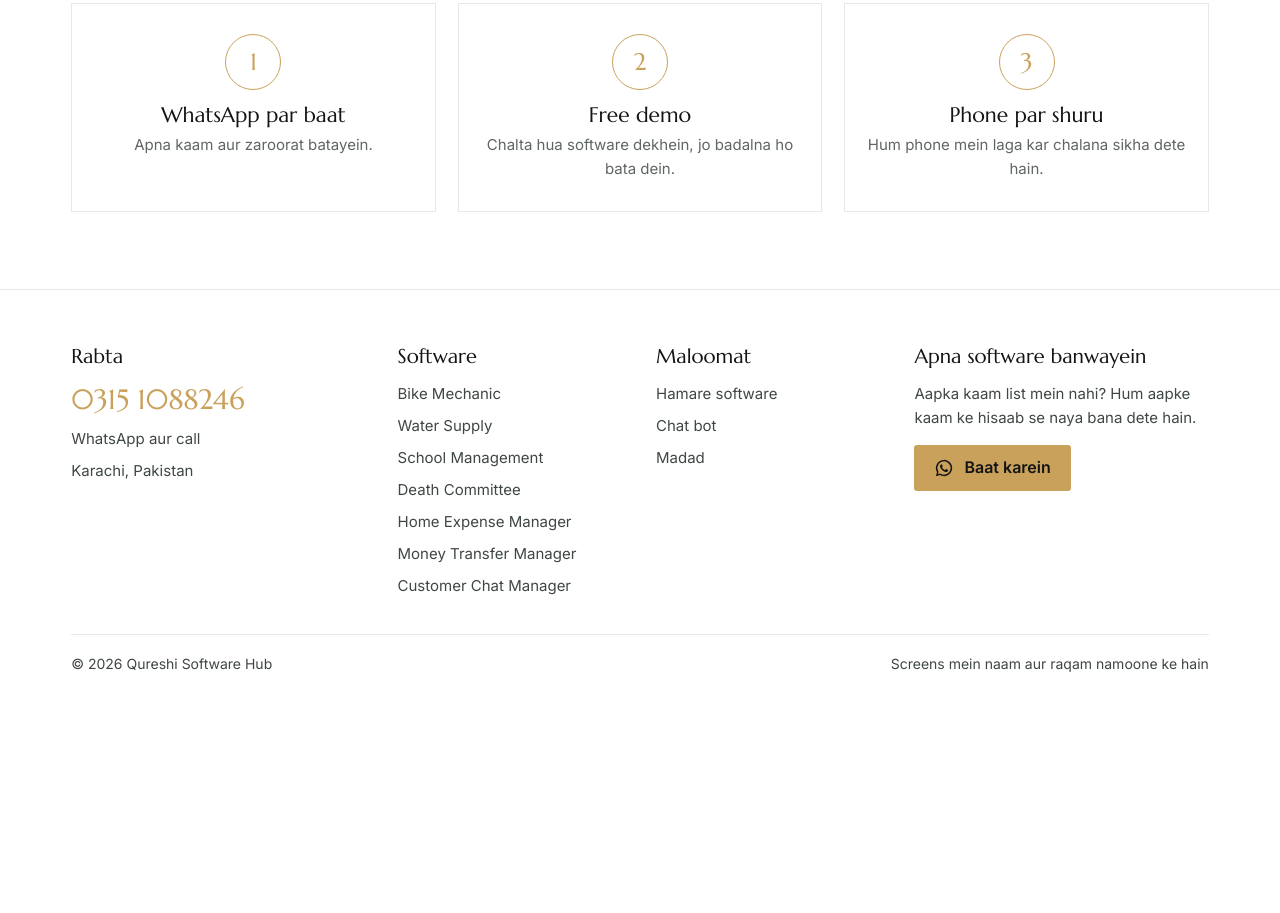
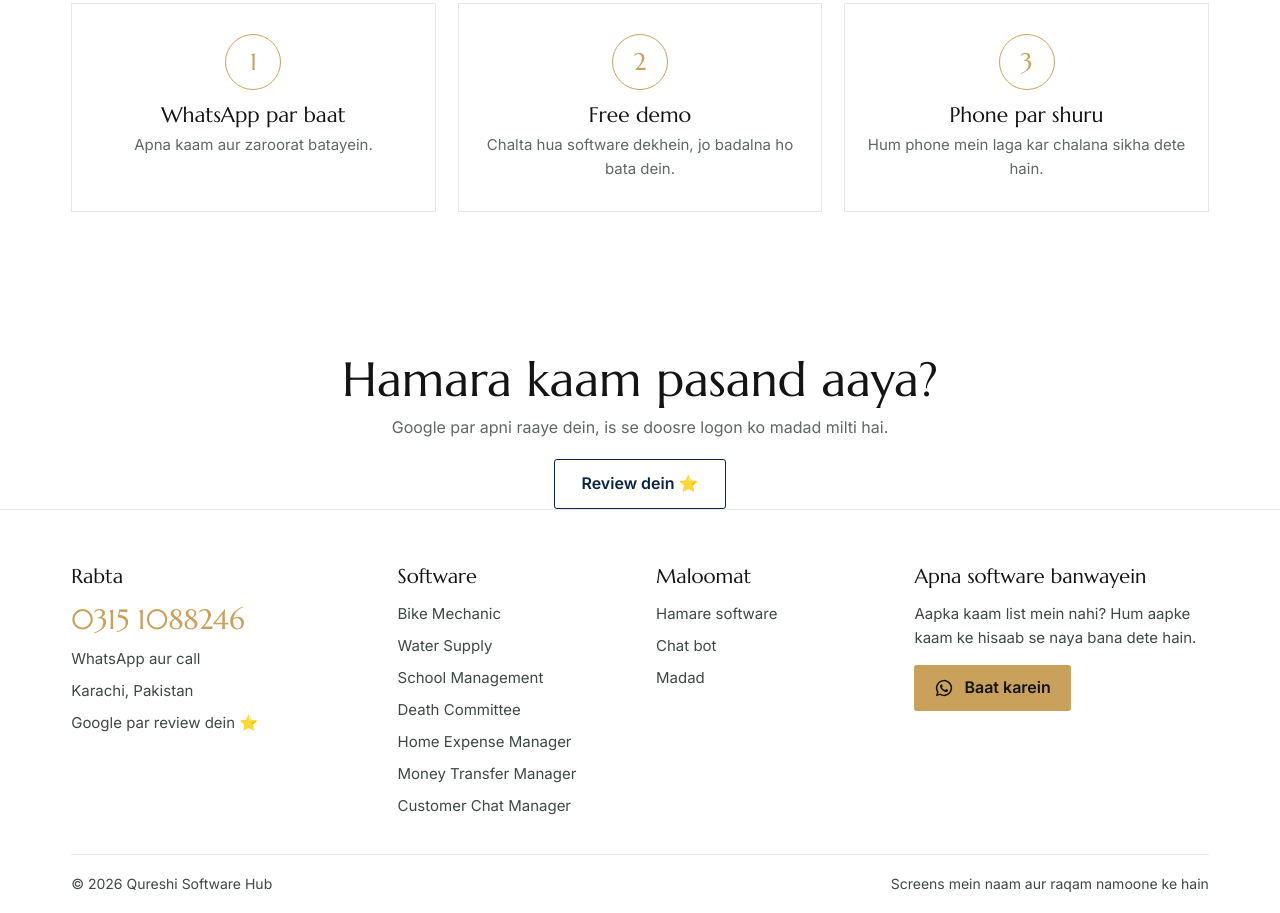
Before and after one commit to Qureshi-Brothers/qureshi-brothers.github.io, a plain HTML site: page index.html in a window 1280 px wide. Shown: the part 3756-4669 px from the top of the page. Before the commit the page ends 4449 px from the top, so only its background shows below. Drawn offline with Linux system fonts and the light colour scheme.

Commit message:
Add Google review button (Review dein ⭐)
Co-Authored-By: Claude Opus 5.5 <noreply@anthropic.com>
Claude-Session: https://claude.ai/code/session_01HwwHsroHw9U4xRdFXrz5Qo

```diff
--- a/index.html
+++ b/index.html
@@ -300,11 +300,14 @@ footer ul a{text-decoration:none}footer ul a:hover{color:var(--gold)}
 <div class="st"><b>3</b><h3>Phone par shuru</h3><p>Hum phone mein laga kar chalana sikha dete hain.</p></div>
 </div>
 </section>
+<section class="wrap rev"><div class="ctitle" style="padding-bottom:18px"><h2>Hamara kaam pasand aaya?</h2><p>Google par apni raaye dein, is se doosre logon ko madad milti hai.</p></div>
+<div class="btns"><a class="btn line" href="https://g.page/r/CWJjAR2k5OIZECE/review" target="_blank" rel="noopener">Review dein ⭐</a></div>
+</section>
 </main>
 
 <footer id="rabta"><div class="wrap">
 <div class="fcols">
-<div><h3>Rabta</h3><div class="big">0315 1088246</div><ul style="margin-top:10px"><li>WhatsApp aur call</li><li>Karachi, Pakistan</li></ul></div>
+<div><h3>Rabta</h3><div class="big">0315 1088246</div><ul style="margin-top:10px"><li>WhatsApp aur call</li><li>Karachi, Pakistan</li><li><a href="https://g.page/r/CWJjAR2k5OIZECE/review" target="_blank" rel="noopener">Google par review dein ⭐</a></li></ul></div>
 <div><h3>Software</h3><ul id="flist"></ul></div>
 <div><h3>Maloomat</h3><ul><li><a href="#software">Hamare software</a></li><li><a href="#chat">Chat bot</a></li><li><a href="https://wa.me/923151088246" target="_blank" rel="noopener">Madad</a></li></ul></div>
 <div><h3>Apna software banwayein</h3><ul><li>Aapka kaam list mein nahi? Hum aapke kaam ke hisaab se naya bana dete hain.</li></ul>
```
